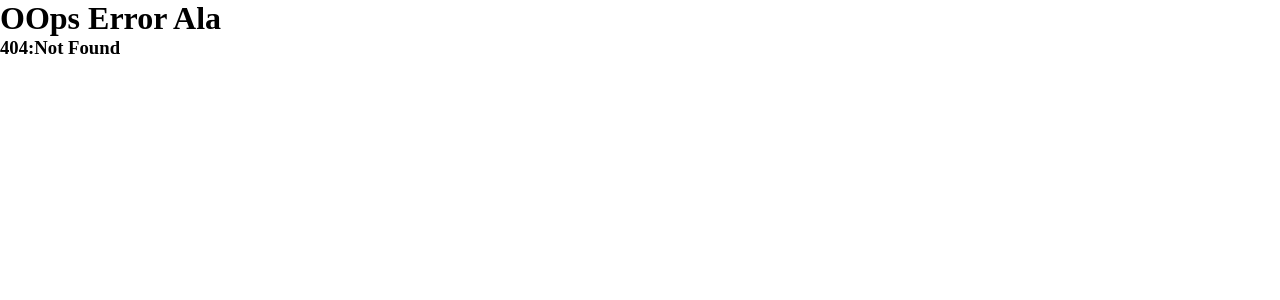
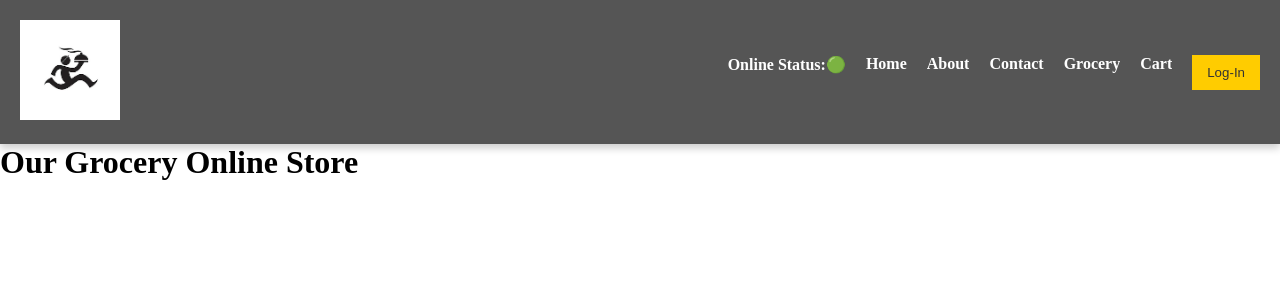
Before and after one commit to Adiking117/NAMASTE-REACT, a React (Vite) app: page /grocery in a window 1280 px wide. Before the commit this address had no page. Shown: the top 300 px of the page. Built offline with nearby package versions, Linux system fonts and the light colour scheme.

Commit message:
Lecture-9 (LazyLoading)

```diff
--- a/src/App.js
+++ b/src/App.js
@@ -1,4 +1,4 @@
-import React from 'react';
+import React , {lazy , Suspense} from 'react';
 import ReactDOM  from 'react-dom/client';
 import Header from './components/Header.js'
 import Body from './components/Body.js'
@@ -7,6 +7,10 @@
 import Contact from './components/Contact.js';
 import Error from './components/Error.js';
 import RestaurantMenu from './components/RestaurantMenu.js';
+// import Grocery from './components/Grocery.js';
+
+
+const Grocery = lazy(() => import('./components/Grocery.js'))
 
 const AppLayout = () => {
     // console.log("React Virtual DOM",<Body/>)
@@ -36,6 +40,10 @@
                 element : <Contact/>
             },
             {
+                path : "/grocery",
+                element : <Suspense fallback={<h1>Loading...</h1>}><Grocery/></Suspense>
+            },
+            {
                 path : "/restaurants/:resId",
                 element : <RestaurantMenu/>
             }
--- /dev/null
+++ b/src/components/Grocery.js
@@ -0,0 +1,5 @@
+const Grocery = () => {
+    return <h1> Our Grocery Online Store </h1>
+}
+
+export default Grocery;
--- a/src/components/Header.js
+++ b/src/components/Header.js
@@ -27,6 +27,9 @@
                         <Link to="/contact">Contact</Link>
                     </li>
                     <li>
+                        <Link to="/grocery">Grocery</Link>
+                    </li>
+                    <li>
                         <Link to="/cart">Cart</Link>
                     </li>
 
```
